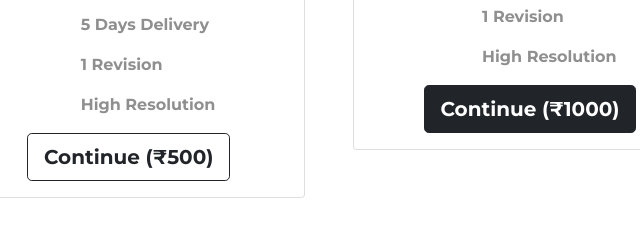
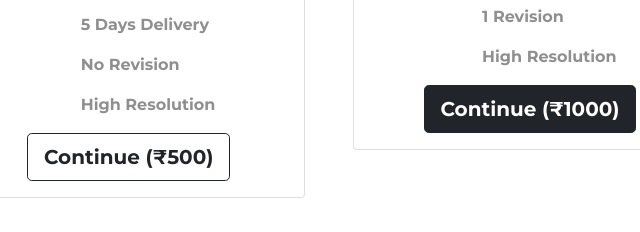
Before and after one commit to Alok-kumar-sahu/Suraj-Arts, a plain HTML site: page index.html in a window 1280 px wide. Shown: the part 1811-2043 px from the top of the page, 110-750 px from the left. Drawn offline with nearby package versions, Linux system fonts and the light colour scheme.

Commit message:
made the basic plan revision less

```diff
--- a/index.html
+++ b/index.html
@@ -170,7 +170,7 @@
             <h2 class="price-text">Head and shoulders portrait</h2>
             <p class="get">1 Figure</p>
             <p class="get">5 Days Delivery</p>
-            <p class="get">1 Revision</p>
+            <p class="get">No Revision</p>
             <p class="get">High Resolution</p>
             <a href="https://forms.gle/fjv5dSMe55CrW5k78" target="_blank"><button class="btn btn-lg btn-block btn-outline-dark" type="button">Continue (₹500)</button></a>
           </div>
```
